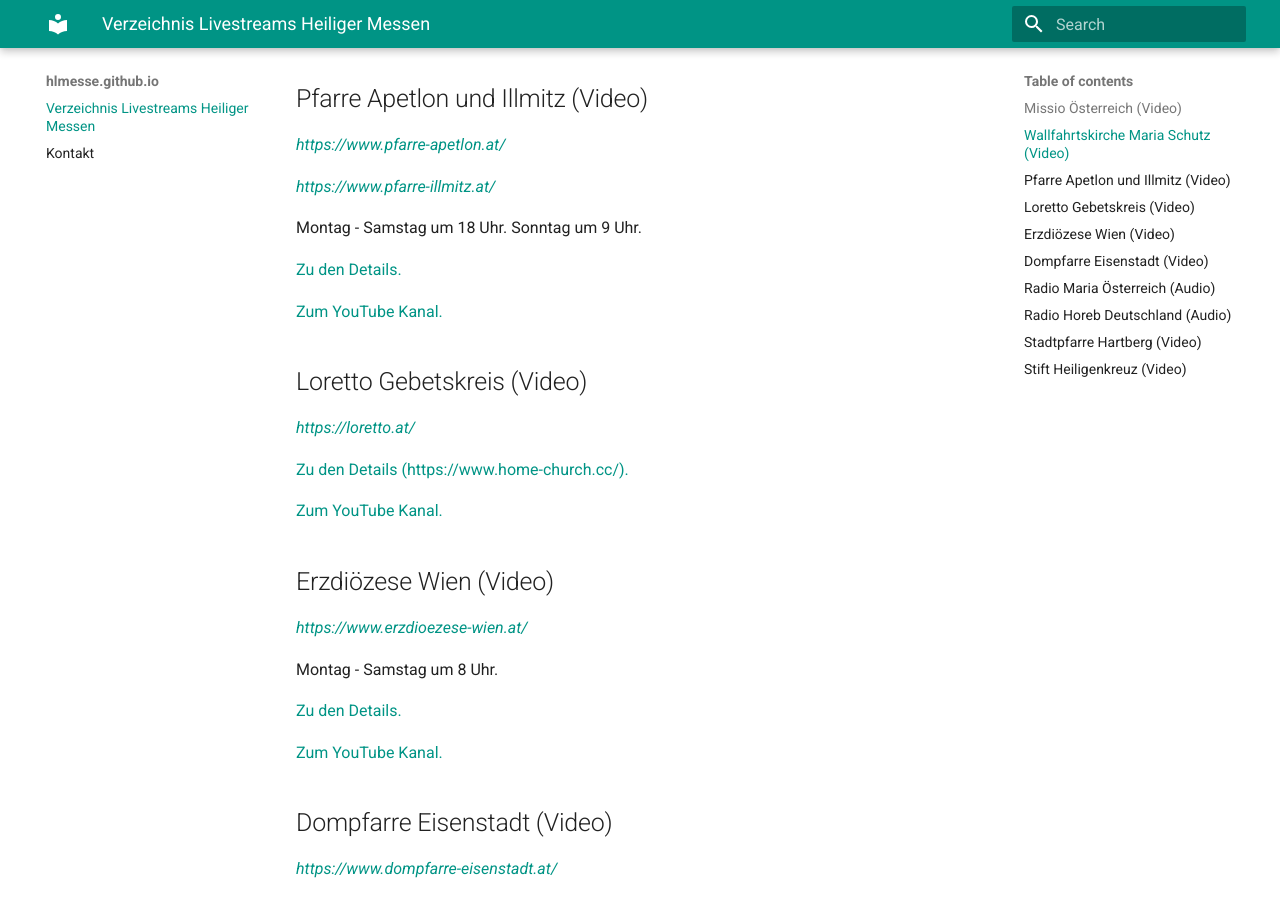
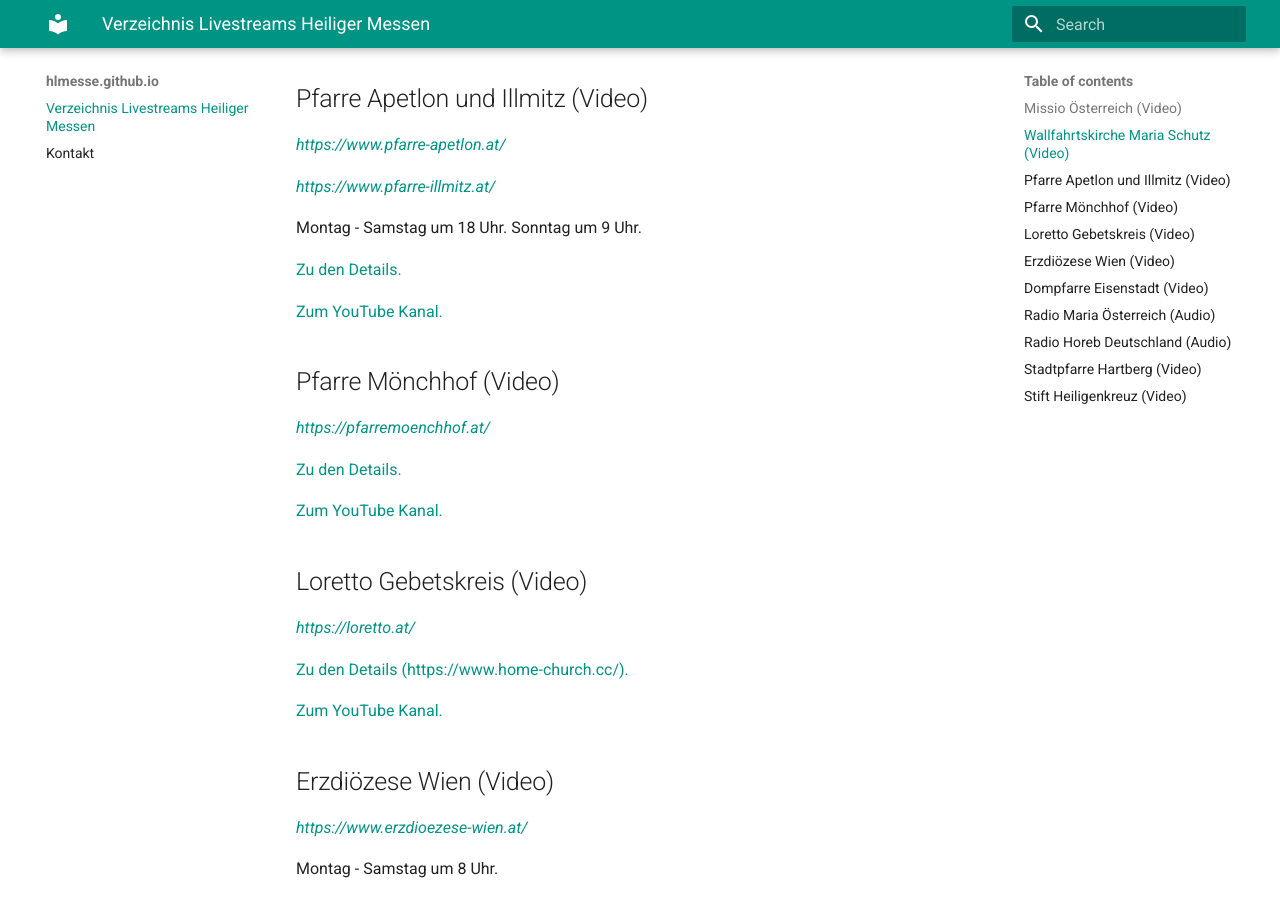
Before and after one commit to hlmesse/hlmesse-mkdocs, an MkDocs documentation site: the page built from docs/index.md, in a window 1280 px wide and 900 px high, scrolled down 498 px. Built offline with MkDocs 1.6.1 and Material for MkDocs 9.7.7, drawn with Linux system fonts in a browser that asks for light colours.

Commit message:
add Pfarre Mönchhof

```diff
--- a/docs/index.md
+++ b/docs/index.md
@@ -31,6 +31,15 @@ Montag - Samstag um 18 Uhr. Sonntag um 9 Uhr.
 [Zu den Details.](https://www.pfarre-apetlon.at/live-messen-mit-pfarrer-schweifer-und-unseren-seelsorgern/)
 
 [Zum YouTube Kanal.](https://www.youtube.com/channel/UCdCAb_U5dSGM_YnPXA1271g)
+
+
+## Pfarre Mönchhof (Video)
+
+_[https://pfarremoenchhof.at/](https://pfarremoenchhof.at/)_
+
+[Zu den Details.](https://pfarremoenchhof.at/termine/)
+
+[Zum YouTube Kanal.](https://www.youtube.com/channel/UCBnX4UaGsQxeUMlmoBnsj4g)
 
 
 ## Loretto Gebetskreis (Video)
```
